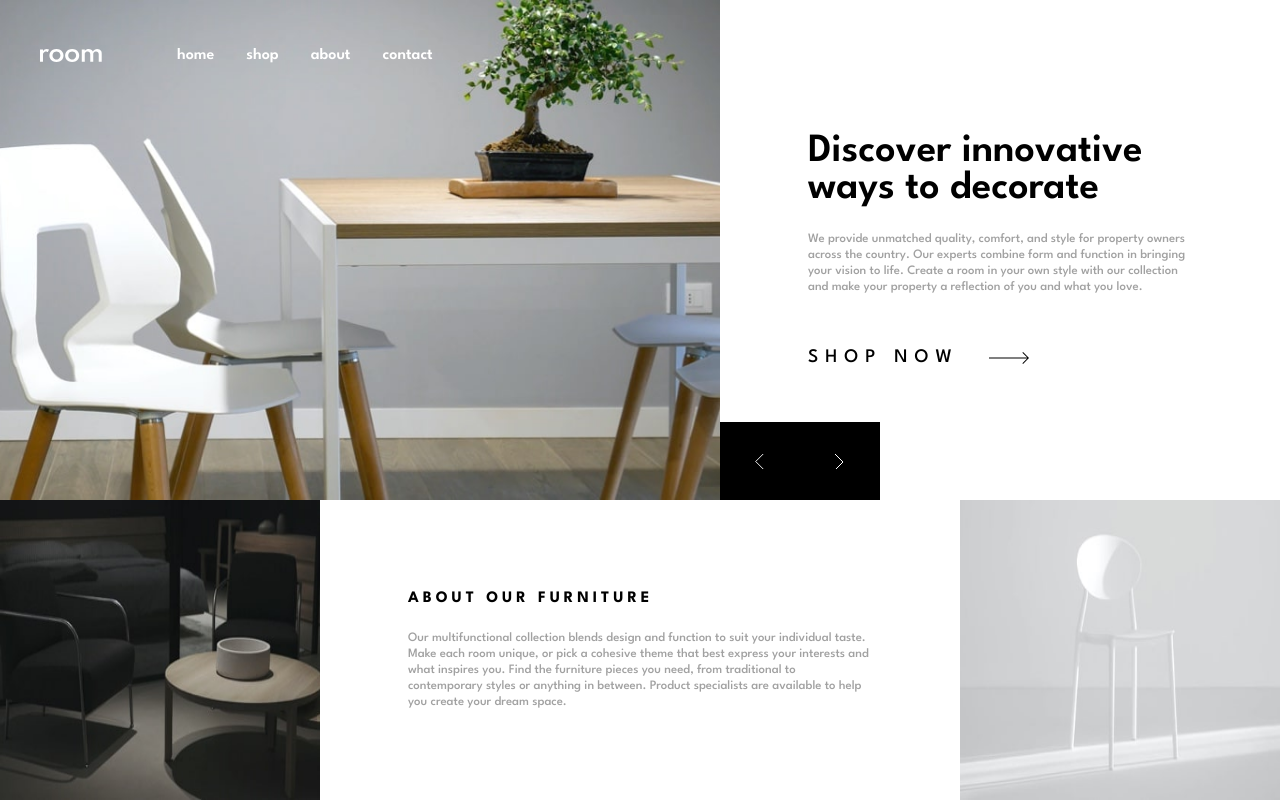
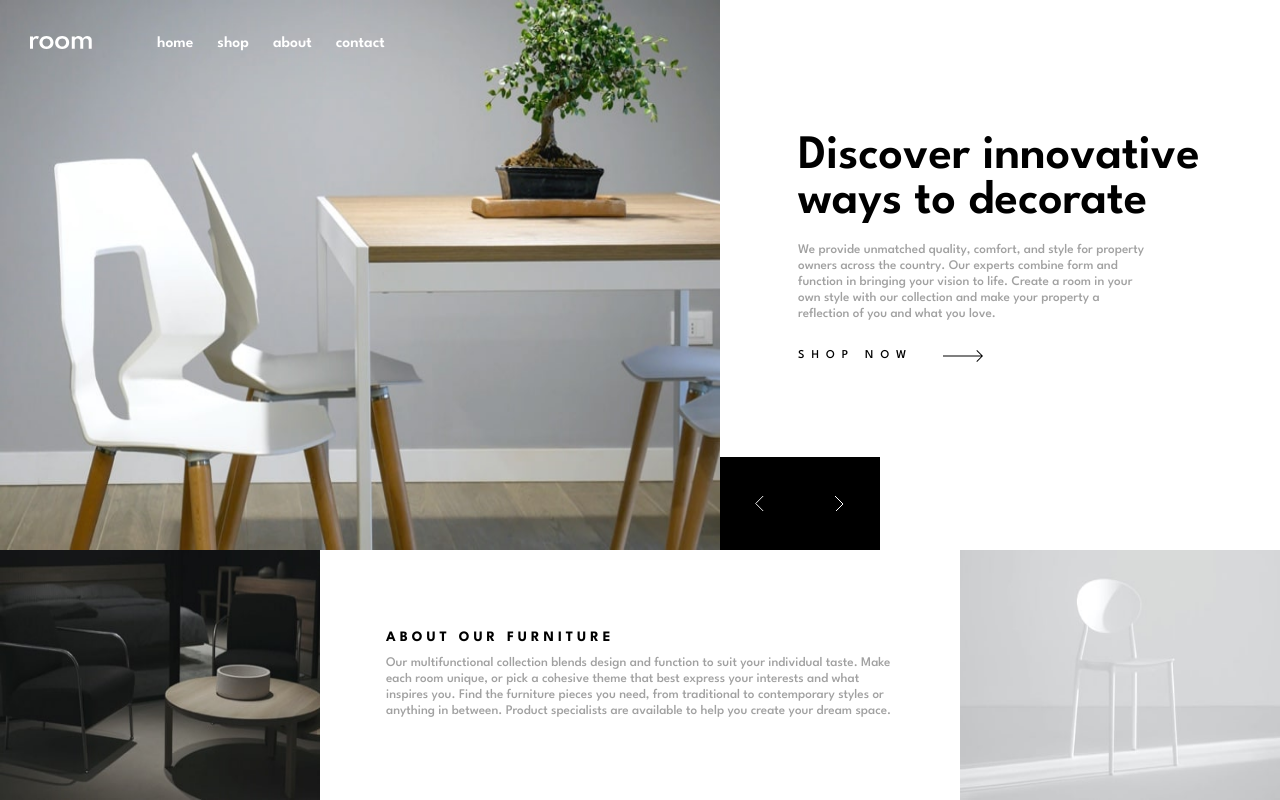
Before and after one commit to David-Henery4/Room-Homepage, a React (Create React App) app: page / in a window 1280 px wide. Built offline with nearby package versions, Linux system fonts and the light colour scheme.

Commit message:
small layout changes

```diff
--- a/public/index.html
+++ b/public/index.html
@@ -12,7 +12,7 @@
     />
     <link rel="preconnect" href="https://fonts.googleapis.com">
     <link rel="preconnect" href="https://fonts.gstatic.com" crossorigin>
-    <link href="https://fonts.googleapis.com/css2?family=League+Spartan:wght@500;600;700&display=swap" rel="stylesheet">
+    <link href="https://fonts.googleapis.com/css2?family=League+Spartan:wght@300;400;500;600;700&display=swap" rel="stylesheet">
     <link rel="apple-touch-icon" href="%PUBLIC_URL%/logo192.png" />
     <!--
       manifest.json provides metadata used when your web app is installed on a
--- a/src/layout/Header.js
+++ b/src/layout/Header.js
@@ -48,14 +48,11 @@ const Header = () => {
         </picture>
       </section>
       <div className="header-slider-nav">
-        <div className="header-slider-icon-wrap">
-          <IconLeft
-            className="header-slider__icon"
-            onClick={deincrementSider}
-          />
+        <div className="header-slider-icon-wrap" onClick={deincrementSider}>
+          <IconLeft className="header-slider__icon" />
         </div>
-        <div className="header-slider-icon-wrap">
-          <IconRight className="header-slider__icon" onClick={incrementSider} />
+        <div className="header-slider-icon-wrap" onClick={incrementSider}>
+          <IconRight className="header-slider__icon" />
         </div>
       </div>
       <section className="header-info">
--- a/src/sass/abstracts/_mixins.scss
+++ b/src/sass/abstracts/_mixins.scss
@@ -11,9 +11,10 @@
         }
     };
     @if ($breakpoint == desk){
-        @media (min-width: 73.43em) {
+        @media (min-width: 77.81em) {
             @content
         }
     };
     // 73.43em = 1175px
+    // 76.56 = 1225px
 }
--- a/src/sass/base/_base.scss
+++ b/src/sass/base/_base.scss
@@ -10,12 +10,14 @@ html{
     font-size: 62.5%; // 1rem = 10px (10/16)
     @include respond (tab){
         font-size: 75%; // 75% = 1rem = 12px
-    } // 87.5% = 1rem = 14px
+    }
 
     @include respond (smlLap){
-        font-size: 87.5%;
+        // font-size: 87.5%; // 87.5% = 1rem = 14px
     }
     @include respond (desk){
-        font-size: 100%;
+        // font-size: 87.5%;
+        // font-size: 93.75%;
+        // font-size: 100%;
     }
 }
--- a/src/sass/components/_nav.scss
+++ b/src/sass/components/_nav.scss
@@ -13,7 +13,7 @@
     grid-row: 1/2;
     align-items: flex-end;
     justify-content: flex-start;
-    gap: 75px;
+    gap: 65px;
   }
   &__burger {
     margin-right: auto;
@@ -43,15 +43,15 @@
       background-color: transparent;
       border: none;
       color: $white;
-      font-size: 1rem;
+      font-size: 1.3rem;
       font-weight: 600;
       text-transform: lowercase;
       font-family: $fontFamily;
       position: relative;
 
-      &:hover{
+      &:hover {
         cursor: pointer;
-        &::after{
+        &::after {
           content: "";
           top: 20px;
           left: 50%;
--- a/src/sass/layout/_about.scss
+++ b/src/sass/layout/_about.scss
@@ -30,7 +30,7 @@
     flex-direction: column;
     justify-content: center;
     align-items: flex-start;
-    gap: 1.5rem;
+    gap: .9rem;
     @include respond(smlLap) {
       grid-column: 5/13;
       grid-row: 1/-1;
@@ -40,13 +40,13 @@
     }
   }
   &__title {
-    font-size: 1rem;
+    font-size: 1.2rem;
     text-transform: uppercase;
     font-weight: 700;
     letter-spacing: 4px;
   }
   &__text {
-    font-size: .8rem;
+    font-size: 1.1rem;
     line-height: 16px;
     color: $darkGrey;
     font-weight: 500;
--- a/src/sass/layout/_app-grid.scss
+++ b/src/sass/layout/_app-grid.scss
@@ -18,13 +18,13 @@
 .header-grid{
   grid-row: 1/8;
   @include respond (smlLap){
-    grid-row: 1/11;
+    grid-row: 1/12;
   }
 }
 
 .bottom-grid{
   grid-row: 8/-1;
     @include respond (smlLap){
-    grid-row: 11/17;
+    grid-row: 12/17;
   }
 }
--- a/src/sass/layout/_header.scss
+++ b/src/sass/layout/_header.scss
@@ -3,7 +3,7 @@
   width: 100%;
   grid-template-columns: repeat(16, 1fr);
   // grid-template-rows: repeat(16, 1fr);
-  @include respond (smlLap){
+  @include respond(smlLap) {
     grid-template-rows: repeat(16, 1fr);
     height: 100%;
   }
@@ -19,8 +19,8 @@
   &-hero-img {
     width: 100%;
     height: 100%;
-    object-fit: cover;
-    object-position: 100% 100%;
+    // object-fit: cover;
+    // object-position: 100% 100%;
   }
   &-slider-nav {
     grid-row: 4/7;
@@ -36,14 +36,14 @@
       grid-column: 10/12;
     }
   }
-  &-slider-icon-wrap{
+  &-slider-icon-wrap {
     padding: 1.5rem;
     width: 100%;
     height: 100%;
     display: grid;
     background-color: black;
     place-items: center;
-    &:hover{
+    &:hover {
       cursor: pointer;
       background-color: $veryDarkGrey;
     }
@@ -67,37 +67,44 @@
     @include respond(smlLap) {
       grid-row: 1/-1;
       grid-column: 10/-1;
+      padding: 1.5rem 6.5rem 6rem;
+      max-width: 560px;
+      margin: 0 auto;
     }
     @include respond(desk) {
-      padding: 5.5rem;
+      // padding: 5.5rem;
     }
   }
   &__title {
-    font-size: 2.5rem;
+    font-size: 3rem;
     font-weight: 600;
+    @include respond(desk) {
+      font-size: 4rem;
+    }
   }
   &__text {
-    font-size: .8rem;
+    font-size: 1.1rem;
     color: $darkGrey;
     line-height: 16px;
     font-weight: 500;
+    max-width: 350px;
   }
   &-cta {
     width: 100%;
-    margin-top: 30px;
+    margin-top: 10px;
     display: flex;
     justify-content: flex-start;
     align-items: center;
     gap: 30px;
     color: $black;
     fill: $black;
-    &:hover{
+    &:hover {
       color: $darkGrey;
       fill: $darkGrey;
       cursor: pointer;
     }
     &__btn {
-      font-size: 1.2rem;
+      font-size: 1rem;
       font-weight: 500;
       letter-spacing: 7px;
     }
```
Lines whose indentation alone changed are shown as unchanged.
